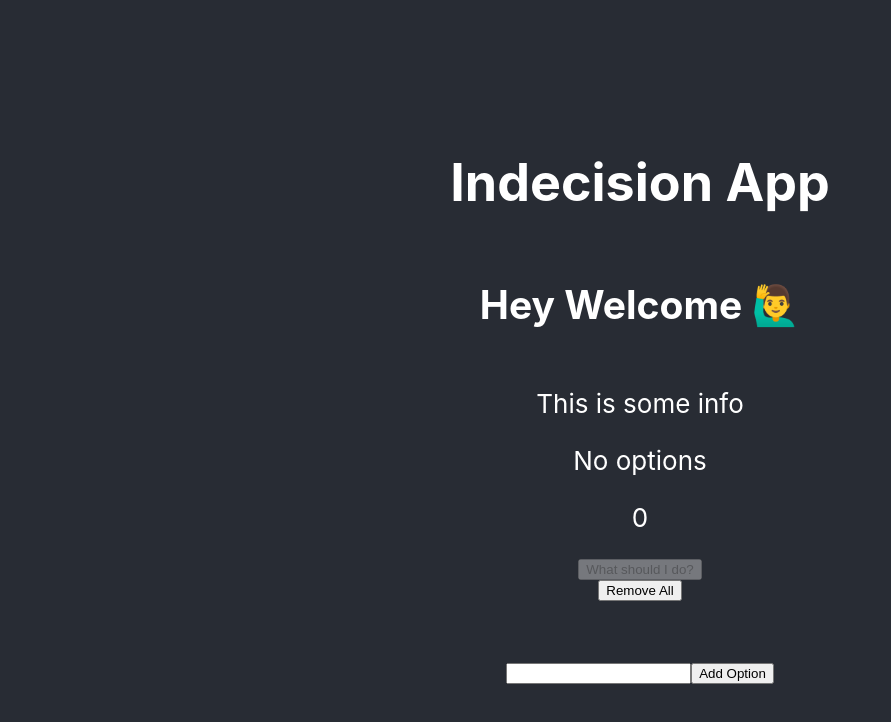
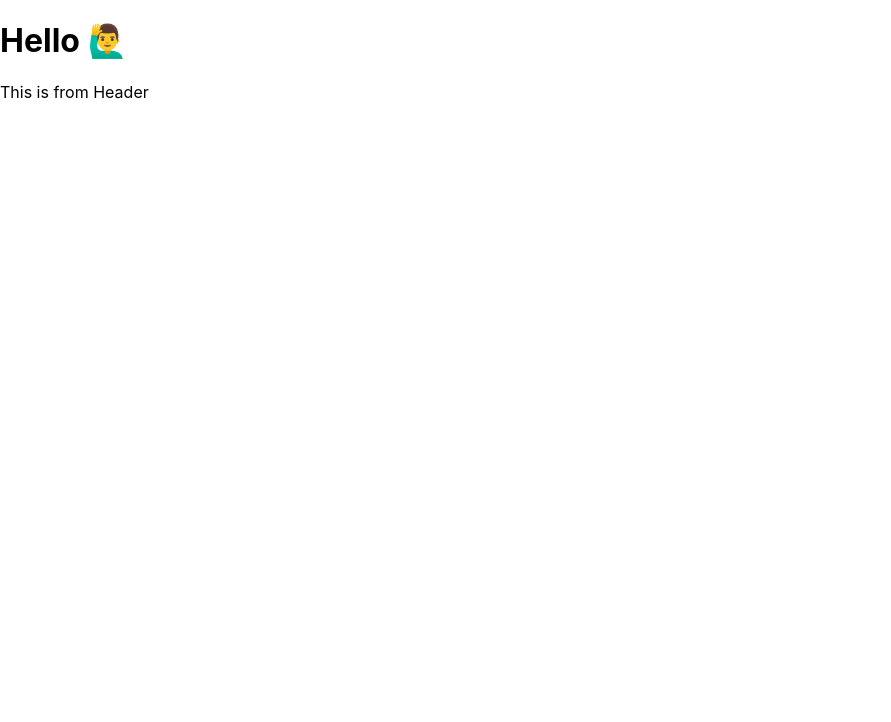
Before and after one commit to ta5n/study-react, a React (Vite) app: page / in a window 1280 px wide. Shown: the top 722 px of the page, without its empty margins (0-891 px from the left). Built offline with nearby package versions, Linux system fonts and the light colour scheme.

Commit message:
switch to components

```diff
--- a/src/App.tsx
+++ b/src/App.tsx
@@ -1,82 +1,11 @@
 import React from 'react';
-import ReactDOM from 'react-dom';
-import './App.css';
+import Header from './Header';
 
-const formSubmit = (e: React.FormEvent) => {
-  e.preventDefault();
-  const target = e.target as typeof e.target & {
-    option: { value: string };
-  };
-  const optionEntered = target.option.value;
-
-  if (optionEntered) {
-    appData.options.push(optionEntered);
-    target.option.value = '';
-  }
-  renderApp();
-};
-
-const appData: { title: string; subTitle: string; options: string[] } = {
-  title: 'Indecision App',
-  subTitle: 'This is some info',
-  options: [],
-};
-
-const makeDecision = () => {
-  const randomNum = Math.floor(Math.random() * appData.options.length);
-  console.log(randomNum);
-};
-const removeAll = () => {
-  appData.options.length = 0;
-  renderApp();
-};
-
-const numbers = [42, 99, 999];
-
-function WelcomeMessage() {
-  return <h2>Hey Welcome 🙋‍♂️</h2>;
-}
-
-function App() {
+export default function App() {
   return (
-    <div className="App">
-      <header className="App-header">
-        <h1>{appData.title}</h1>
-        <WelcomeMessage />
-        {appData.subTitle && <p>{appData.subTitle}</p>}
-        {appData.options.length > 0 ? 'Here are your options' : 'No options'}
-        <p>{appData.options.length}</p>
-        <button disabled={appData.options.length === 0} onClick={makeDecision}>
-          What should I do?
-        </button>
-        <button onClick={removeAll}>Remove All</button>
-        {/* {[98, 97, 97, 'Mike Smith', null, undefined, true]} */}
-        {/* {[<p key="11">a</p>, <p key="22">b</p>, <p key="23">c</p>]}
-        {[<p key="1">01</p>, <p key="2">02</p>, <p key="3">03</p>, <p key="4">04</p>]} */}
-        {/* {numbers.map(num => {
-          return <p key={num}>Number: {num}</p>;
-        })} */}
-        <ol>
-          {appData.options.map((option, index) => (
-            <li key={index}>{option}</li>
-          ))}
-        </ol>
-        <form onSubmit={formSubmit}>
-          <input type="text" name="option" />
-          <button>Add Option</button>
-        </form>
-      </header>
+    <div>
+      <h1>Hello 🙋‍♂️</h1>
+      <Header />
     </div>
   );
 }
-
-const renderApp = () => {
-  ReactDOM.render(
-    <React.StrictMode>
-      <App />
-    </React.StrictMode>,
-    document.getElementById('root')
-  );
-};
-
-export default App;
--- /dev/null
+++ b/src/Header.jsx
@@ -0,0 +1,9 @@
+import React, { Component } from 'react';
+
+export class Header extends Component {
+  render() {
+    return <p>This is from Header</p>;
+  }
+}
+
+export default Header;
```
